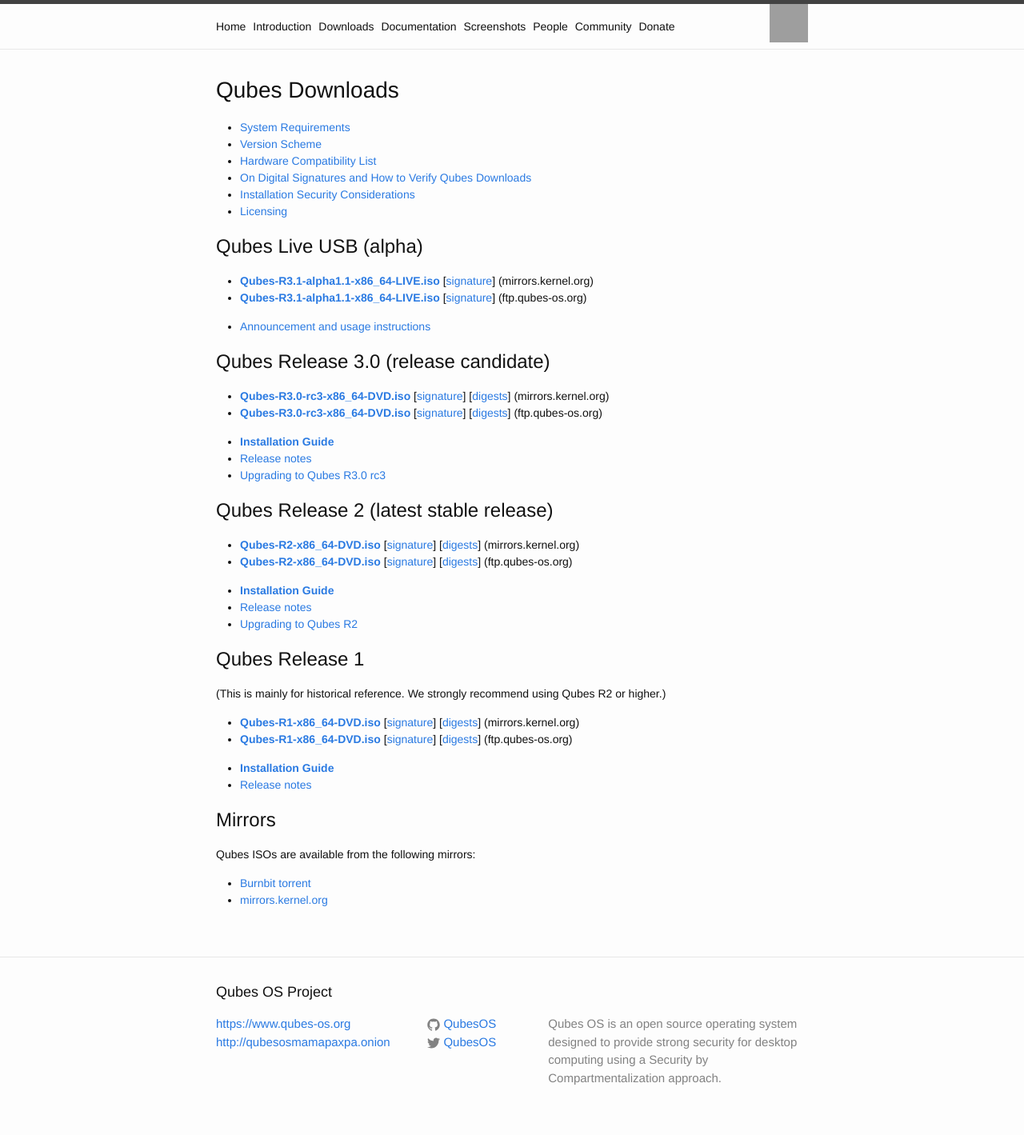
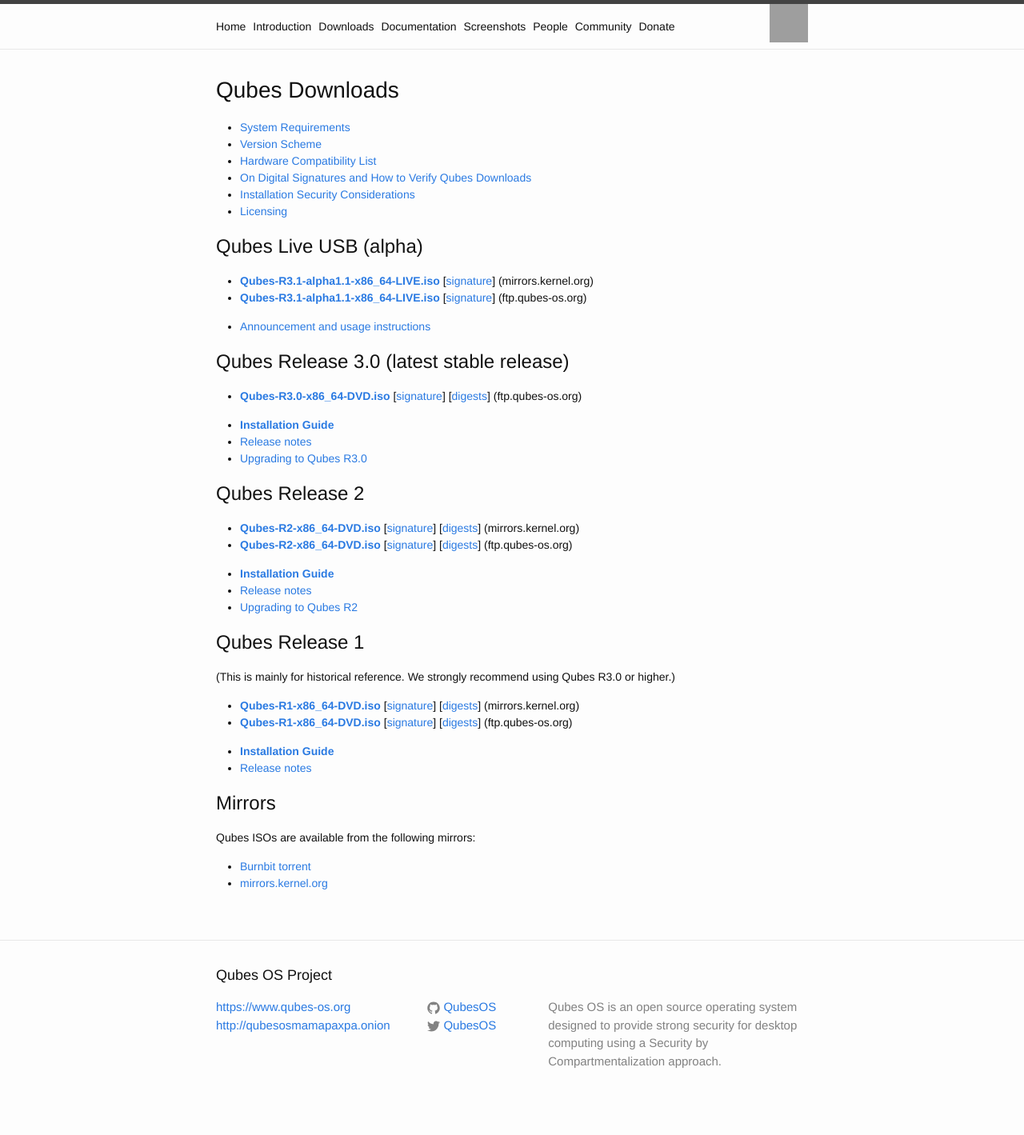
Before and after one commit to QubesOS/qubesos.github.io, a Jekyll site: the page built from pages/downloads.md, in a window 1280 px wide. Shown: the whole page at 80% size. Built offline with Jekyll 4.4.1, drawn with Linux system fonts in a browser that asks for light colours; after the commit the page ends 1398 px from its top, so only the background shows below that; grey boxes are pictures that could not be loaded.

Commit message:
Final R3.0 release

```diff
--- a/pages/downloads.md
+++ b/pages/downloads.md
@@ -29,23 +29,25 @@ Qubes Live USB (alpha)
 
 -   [Announcement and usage instructions](https://groups.google.com/d/msg/qubes-users/IQdCEpkooto/iyMh3LuzCAAJ)
 
-Qubes Release 3.0 (release candidate)
+Qubes Release 3.0 (latest stable release)
 -------------------------------------
 
--   [**Qubes-R3.0-rc3-x86_64-DVD.iso**](https://mirrors.kernel.org/qubes/iso/Qubes-R3.0-rc3-x86_64-DVD.iso)
-      [[signature](https://mirrors.kernel.org/qubes/iso/Qubes-R3.0-rc3-x86_64-DVD.iso.asc)]
-      [[digests](https://mirrors.kernel.org/qubes/iso/Qubes-R3.0-rc3-x86_64-DVD.iso.DIGESTS)]
+<!---
+-   [**Qubes-R3.0-x86_64-DVD.iso**](https://mirrors.kernel.org/qubes/iso/Qubes-R3.0-x86_64-DVD.iso)
+      [[signature](https://mirrors.kernel.org/qubes/iso/Qubes-R3.0-x86_64-DVD.iso.asc)]
+      [[digests](https://mirrors.kernel.org/qubes/iso/Qubes-R3.0-x86_64-DVD.iso.DIGESTS)]
       (mirrors.kernel.org)
--   [**Qubes-R3.0-rc3-x86_64-DVD.iso**](https://ftp.qubes-os.org/iso/Qubes-R3.0-rc3-x86_64-DVD.iso)
-      [[signature](https://ftp.qubes-os.org/iso/Qubes-R3.0-rc3-x86_64-DVD.iso.asc)]
-      [[digests](https://ftp.qubes-os.org/iso/Qubes-R3.0-rc3-x86_64-DVD.iso.DIGESTS)]
+--->
+-   [**Qubes-R3.0-x86_64-DVD.iso**](https://ftp.qubes-os.org/iso/Qubes-R3.0-x86_64-DVD.iso)
+      [[signature](https://ftp.qubes-os.org/iso/Qubes-R3.0-x86_64-DVD.iso.asc)]
+      [[digests](https://ftp.qubes-os.org/iso/Qubes-R3.0-x86_64-DVD.iso.DIGESTS)]
       (ftp.qubes-os.org)
 
 -   [**Installation Guide**](/doc/InstallationGuide/)
 -   [Release notes](/doc/releases/3.0/release-notes/)
--   [Upgrading to Qubes R3.0 rc3](/doc/releases/3.0/release-notes/#upgrading)
+-   [Upgrading to Qubes R3.0](/doc/releases/3.0/release-notes/#upgrading)
 
-Qubes Release 2 (latest stable release)
+Qubes Release 2
 ---------------------------------------
 
 -   [**Qubes-R2-x86_64-DVD.iso**](https://mirrors.kernel.org/qubes/iso/Qubes-R2-x86_64-DVD.iso)
@@ -64,7 +66,7 @@ Qubes Release 2 (latest stable release)
 Qubes Release 1
 ---------------
 
-(This is mainly for historical reference. We strongly recommend using Qubes R2 or higher.)
+(This is mainly for historical reference. We strongly recommend using Qubes R3.0 or higher.)
 
 -   [**Qubes-R1-x86_64-DVD.iso**](https://mirrors.kernel.org/qubes/iso/Qubes-R1-x86_64-DVD.iso)
       [[signature](https://mirrors.kernel.org/qubes/iso/Qubes-R1-x86_64-DVD.iso.asc)]
```
